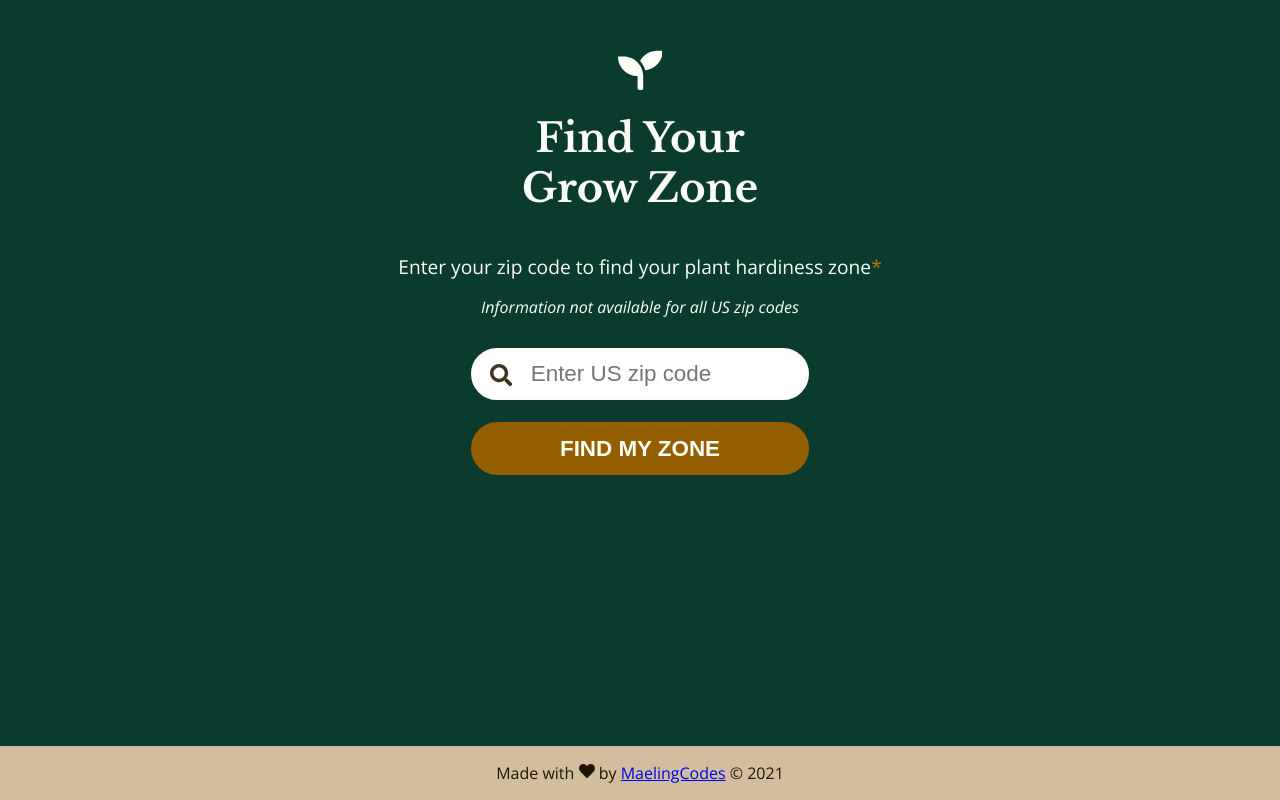
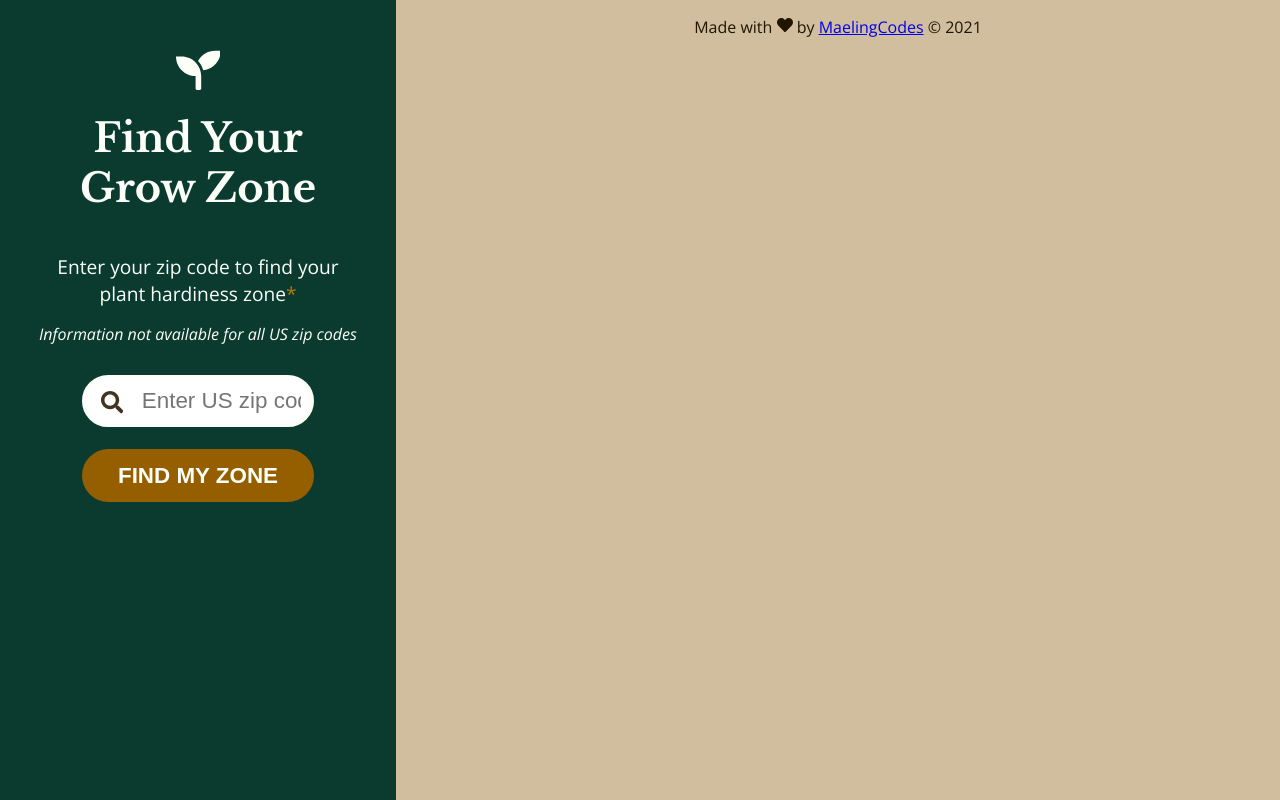
Before and after one commit to maelingmurphy/grow-zone-finder, a React (Create React App) app: page / in a window 1280 px wide. Built offline with nearby package versions, Linux system fonts and the light colour scheme.

Commit message:
disable sticky footer

```diff
--- a/src/components/css/Footer.css
+++ b/src/components/css/Footer.css
@@ -4,6 +4,6 @@ footer {
     text-align: center;
     color: #221500;
     padding: 1em 0.5em;
-    position: fixed;
-    bottom: 0;
+    /* position: fixed;
+    bottom: 0; */
 }
--- a/src/index.css
+++ b/src/index.css
@@ -14,7 +14,8 @@
 }
 
 .wrapper {
-  height: 100vh;
+  min-height: 100vh;
+  display: flex;
 }
 
 .container {
```
